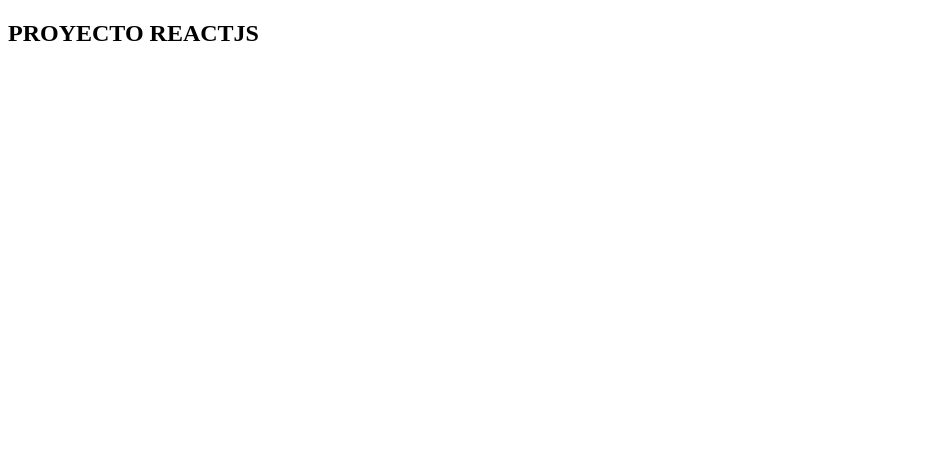
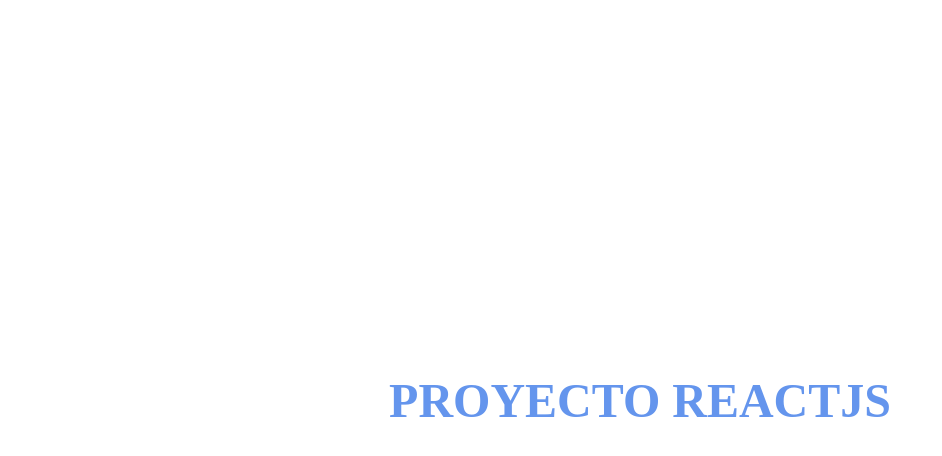
Before and after one commit to JuanMorales86/Curso-ReactJS, a plain HTML site: page index.html in a window 1280 px wide. Shown: the whole page, without its empty margins (0-942 px from the left). Drawn offline with Linux system fonts and the light colour scheme.

Commit message:
config git

```diff
--- a/index.html
+++ b/index.html
@@ -4,11 +4,12 @@
     <meta charset="UTF-8">
     <meta http-equiv="X-UA-Compatible" content="IE=edge">
     <meta name="viewport" content="width=device-width, initial-scale=1.0">
+    <link rel="stylesheet" href="styles.css">
     <title>React Js</title>
 </head>
 <body>
     <section class="container">
-        <h2>PROYECTO REACTJS</h2>
+        <h1>PROYECTO REACTJS</h1>
     </section>
 </body>
 </html>
--- a/styles.css
+++ b/styles.css
@@ -2,6 +2,12 @@
     margin: 0;
     padding: 0;
     box-sizing: border-box;
+}
+
+body{
+    display: grid;
+    place-items: center;
+    min-height: 100vh;
 }
 
 h1{
```
